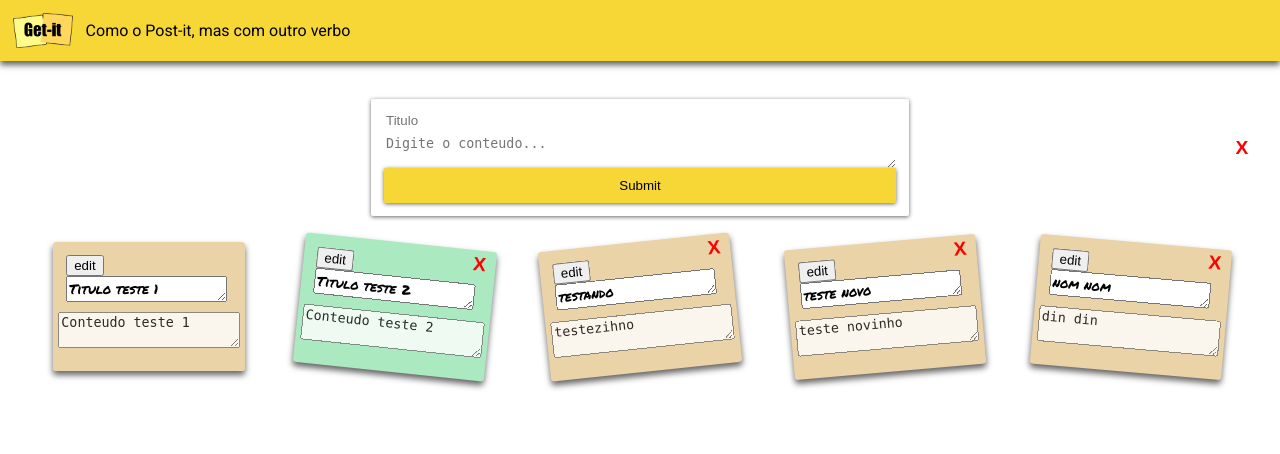
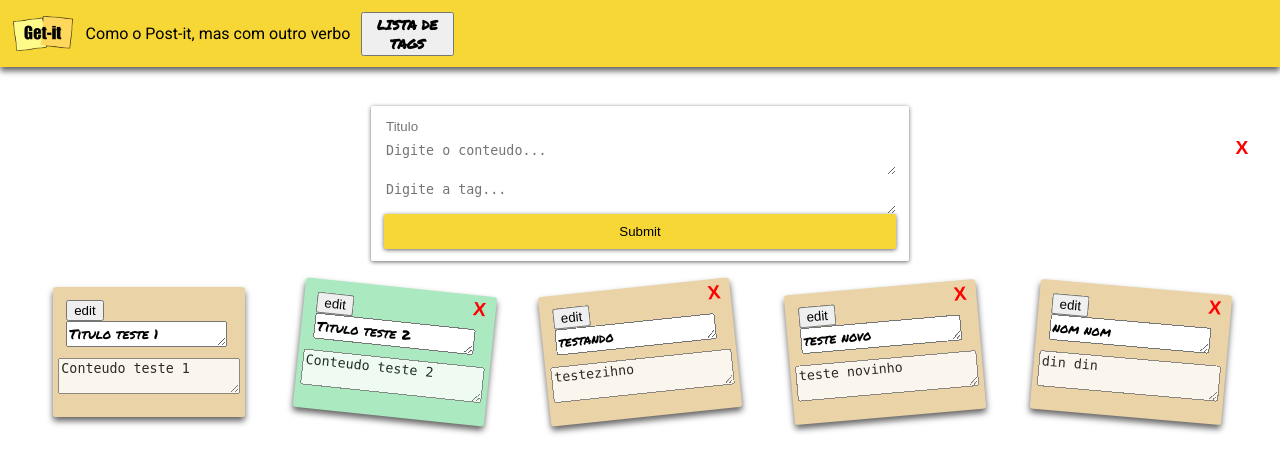
Before and after one commit to lucamelao/TecWeb-P1B, a Django app: page / in a window 1280 px wide. Shown: the top 454 px of the page. Run offline with Django 3.2, Linux system fonts and the light colour scheme; data comes from the database, SQL or seed files in the repository; some libraries are stand-ins or nearby versions.

Commit message:
saving tags

```diff
--- a/notes/admin.py
+++ b/notes/admin.py
@@ -1,5 +1,6 @@
 from django.contrib import admin
-from .models import Note
+from .models import Note, Tag
 
 # Register your models here.
 admin.site.register(Note)
+admin.site.register(Tag)
--- a/notes/models.py
+++ b/notes/models.py
@@ -1,12 +1,20 @@
 from django.db import models
 
 # Create your models here.
+
+class Tag(models.Model):
+    name = models.CharField(max_length=200)
+
+    def __str__(self):
+        # TAG
+        return f"{self.name}"
 
 # Nesse código cria-se um modelo chamado Note que possui um atributo title, que será
 # mapeado no banco de dados em uma coluna cujos valores são strings de no máximo 200 caracteres.
 class Note(models.Model):
     title = models.CharField(max_length=200)
     content = models.TextField()
+    tag = models.ForeignKey(Tag, null = True, on_delete = models.SET_NULL)
 
     def __str__(self):
         # ID. TITULO
--- a/notes/static/notes/css/getit.css
+++ b/notes/static/notes/css/getit.css
@@ -112,6 +112,7 @@ body {
   align-self: flex-start;
   font-family: 'Permanent Marker', cursive;
 }
+
 .card-content{
   display: flex;
   flex-direction: column;
@@ -121,8 +122,6 @@ body {
   justify-content: center;
   opacity: 0.8;
   height: 100%;
-
-
 }
 
 .card-rotation-1 {transform: rotate(5deg);}
@@ -199,3 +198,47 @@ body {
   font-size: larger;
   color:red
 }
+
+.note-tag{
+  display: block;
+  font-weight: bold;
+  color:black;
+  border: black;
+  border-radius: 20%;
+  background-color: chartreuse;
+}
+
+.tags-button{
+  color:black;
+  font-weight: bold;
+  font-family: 'Permanent Marker', cursive;
+  margin: 10%;
+  position: relative;
+  right: 1%;
+}
+
+.tags{
+  border:10%;
+}
+
+.tags-container{
+  margin-left: auto;
+  margin-right: auto;
+  width: 15%;
+  position: relative;
+  top: 10%;
+  display: flex;
+  justify-content: center;
+  flex-direction: column;
+  flex-wrap: wrap;
+  align-items: center;
+  font-family: 'Permanent Marker', cursive;
+  font-size: larger;
+}
+
+.list-tags{
+  display: flex;
+  flex-direction: column;
+  flex-wrap: wrap;
+  font-size: medium;
+}
--- a/notes/templates/notes/index.html
+++ b/notes/templates/notes/index.html
@@ -2,11 +2,15 @@
 {% load static %}
 
 {% block content %}
-<!-- <img src="{% static 'notes/img/logo-getit.png' %}" />
-<p>Como o Post-it, mas com outro verbo</p> -->
 <div class="appbar">
   <img src="{% static 'notes/img/logo-getit.png' %}" class="logo"/>
   <span class="subtitle">Como o Post-it, mas com outro verbo</span>
+  <form class = "list-tags" method = "post" action = "/all_tags">
+    {% csrf_token %}
+    <button class="tags-button" type="submit">
+      LISTA DE TAGS
+    </button>
+    </form>
 </div>
 
 <div class = "container">
@@ -25,6 +29,11 @@
   class="autoresize"
   name="detalhes"
   placeholder="Digite o conteudo..."
+  ></textarea>
+  <textarea
+  class="autoresize"
+  name="tag"
+  placeholder="Digite a tag..."
   ></textarea>
 <input class="btn" type="submit"/>
 </form>
@@ -59,6 +68,7 @@
     <div class = "card-content" form = "update-{id}">
       <textarea name = "content" form="update-{id}">{{ note.content }}</textarea>
     </div>
+    <!-- <div class = "note-tag">{{ note.tag }}</div> -->
   </div>
   {% endfor %}
 </div>
--- a/notes/urls.py
+++ b/notes/urls.py
@@ -10,6 +10,8 @@ urlpatterns = [
     path('', views.index, name='index'),
     path('delete', views.remove_note, name='remove_note'),
     path('update', views.update_note, name='update_note'),
+    path('all_tags', views.list_tags, name='list_tags'),
+    path('notes_per_tag', views.group_per_tag, name='group_per_tag'),
 ]
 
 
--- a/notes/views.py
+++ b/notes/views.py
@@ -1,32 +1,55 @@
 from django.shortcuts import render, redirect
-from .models import Note
+from .models import Note, Tag
 
 
 def index(request):
     if request.method == 'POST':
         title = request.POST.get('titulo')
         content = request.POST.get('detalhes')
+        tag = request.POST.get('tag')
+        # filtra dentre as tags, a tag com o nome
+        filtered_tags = Tag.objects.filter(name = tag)
+
+        # Cada anotação pode ter no máximo uma tag (pode não ter nenhuma)
+
+        # para o caso de não ter nenhuma
+        if len(filtered_tags) == 0:
+            new_tag = Tag(name = tag)
+            new_tag.save()
+        else:
+            # caso já tenha
+            new_tag = filtered_tags[0]
+
         # Criando um novo Note (objeto) no banco de dados
-        new_note = Note(title = title, content = content)
+        new_note = Note(title = title, content = content, tag = new_tag)
         # Salva o objeto no db
         new_note.save()
         return redirect('index')
     else:
     # o modelo Note é importado e são carregadas todas as entradas dessa tabela
     # Carregando os dados do banco de dados, tem todas as notas contidas nele
-        all_notes = Note.objects.all()
-        return render(request, 'notes/index.html', {'notes': all_notes})
+        notes = Note.objects.all()
+        tags = Tag.objects.all()
+        return render(request, 'notes/index.html', {'notes': notes, 'tags': tags})
 
 def remove_note(request):
     if request.method == 'POST':
         # pega o ID da note que será removida
         id = request.POST.get('id')
+        tag = request.POST.get('tag')
         # filtra pelo ID pego na linha anterior e deleta do db
         Note.objects.filter(id=id).delete()
+
+        if tag != '':
+            notes_with_tag = Note.objects.filter(tag = tag)
+            if len(notes_with_tag) == 0:
+                Tag.objects.filter(name = tag).delete()
+
         return redirect('index')
     else:
-        all_notes = Note.objects.all()
-        return render(request, 'notes/index.html', {'notes': all_notes})
+        notes = Note.objects.all()
+        tags = Tag.objects.all()
+        return render(request, 'notes/index.html', {'notes': notes}, {'tags': tags})
 
 def update_note(request):
     if request.method == 'POST':
@@ -34,6 +57,7 @@ def update_note(request):
         id = request.POST.get('id')
         title = request.POST.get('title')
         content = request.POST.get('content')
+        # tag = request.POST.get('tag')
         # Atualiza e salva a note no db
         modified_note = Note(id = id, title = title, content = content)
         modified_note.save()
@@ -42,4 +66,17 @@ def update_note(request):
     # o modelo Note é importado e são carregadas todas as entradas dessa tabela
     # Carregando os dados do banco de dados, tem todas as notas contidas nele
         all_notes = Note.objects.all()
+        # tags = Tag.objects.all()
         return render(request, 'notes/index.html', {'notes': all_notes})
+        # , {'tags': tags}
+
+def group_per_tag(request):
+    tag_name = request.POST.get('tag')
+    print(f'TAG NAME: {tag_name}')
+    group = Note.objects.filter(tag__name = tag_name)
+    print(f'GRUPO: {len(group)}')
+    return render(request, 'notes/tagNotes.html', {'notes': group, 'tag': tag_name})
+
+def list_tags(request):
+    list = Tag.objects.all()
+    return render(request, 'notes/tagsList.html', {'tags': list})
```
Also changed, not shown: notes/templates/notes/tagNotes.html (added, +23 -0 lines), notes/templates/notes/tagsList.html (added, +22 -0 lines), notes/migrations/0002_auto_20210923_1649.py (added), notes/migrations/0003_rename_tag_tag_name.py (added).
